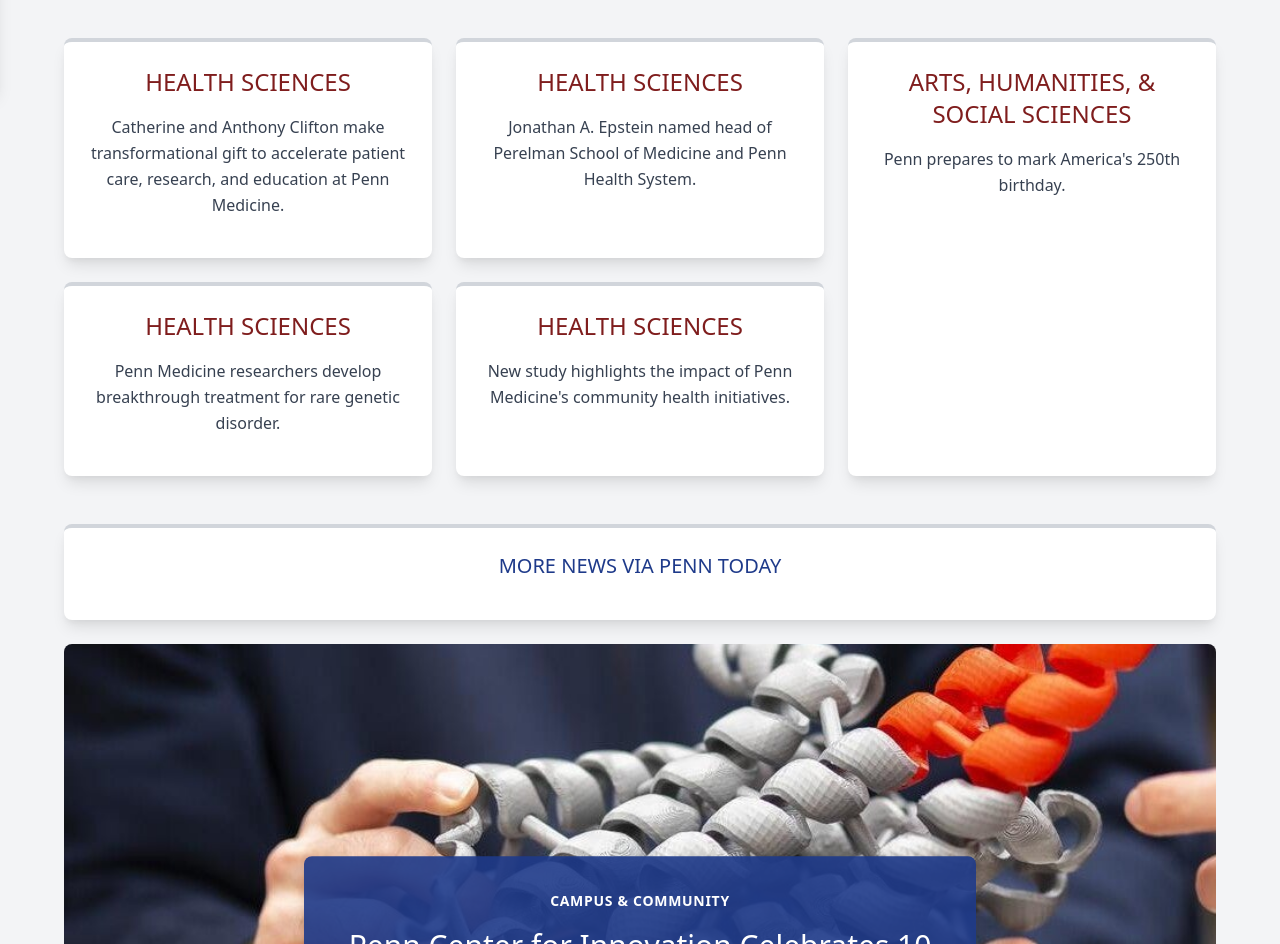
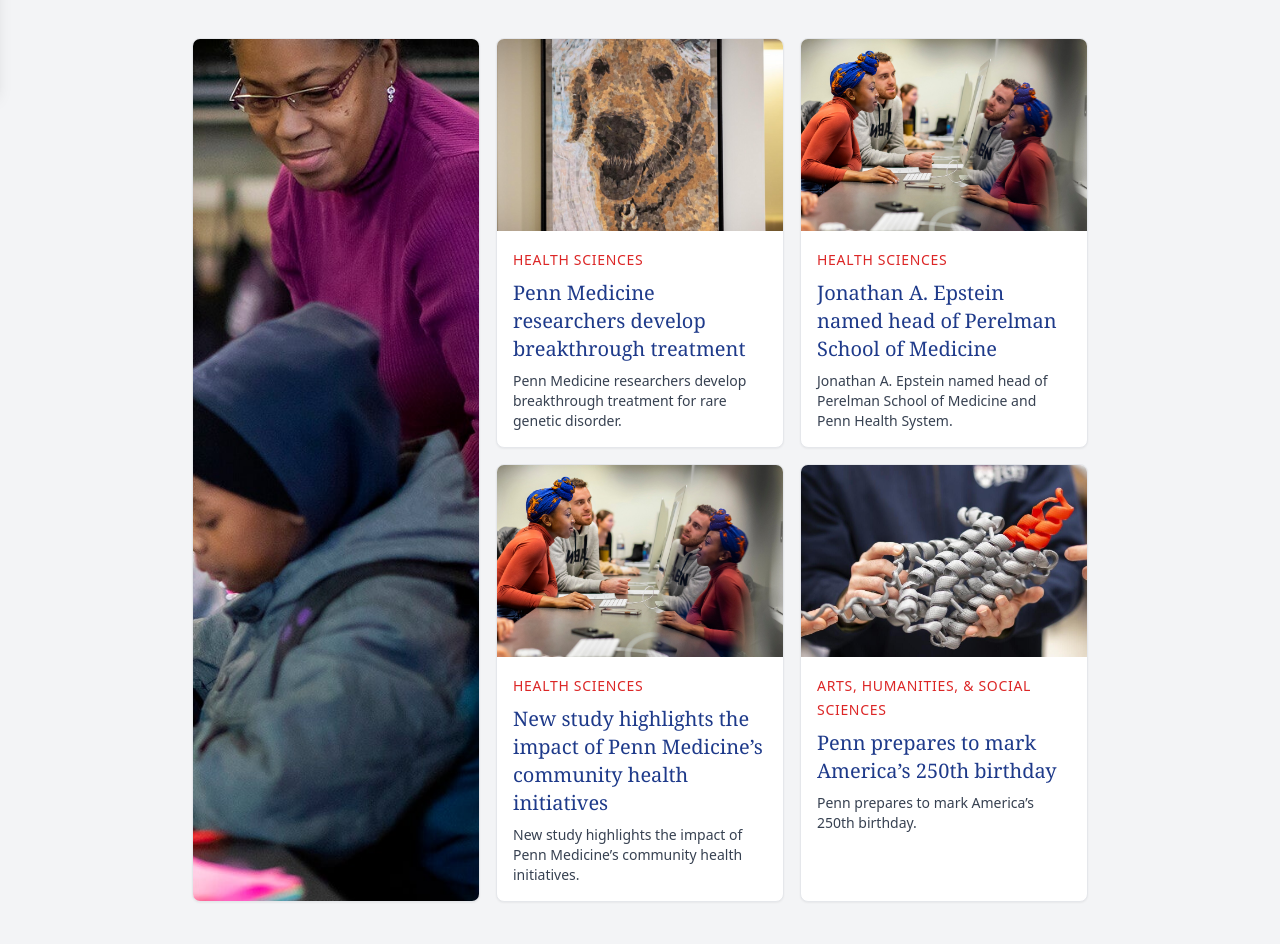
Before and after one commit to ruzibizak/Css_clonning_Thegym, a website: page index.html in a window 1280 px wide. Shown: the part 708-1652 px from the top of the page. Drawn offline with nearby package versions, Linux system fonts and the light colour scheme.

Commit message:
progress

```diff
--- a/index.html
+++ b/index.html
@@ -129,61 +129,105 @@
         <div>
             <h1 class="text-5xl font-bold text-black text-blue-900">News</h1>
         </div>
+        <div class="bg-gray-100 py-12 px-6">
+            <div class="max-w-4xl mx-auto">
+                <!-- Grid Container -->
+                <div class="grid grid-cols-1 sm:grid-cols-2 lg:grid-cols-3 gap-4">
+                    <!-- Column 1 (Rowspan on Laptop) -->
+                    <div class="bg-white rounded-lg shadow-sm border border-gray-200 overflow-hidden lg:row-span-2">
+                        <!-- Image Div (Visible on Both Mobile and Laptop) -->
+                        <img src="images/detlefsen-classroom-1.jpg" alt="Health Sciences" class="w-full h-64 lg:h-full object-cover">
 
-        <div class="bg-gray-100 py-12 px-4 sm:px-8">
-            <!-- Health Sciences Section -->
-            <div class="grid grid-cols-1 md:grid-cols-2 lg:grid-cols-3 gap-6 max-w-6xl mx-auto">
-                <!-- Card 1 (Row 1, Column 1) -->
-                <div class="bg-white p-6 rounded-lg shadow-lg text-center border-t-4 border-gray-300">
-                    <!-- Heading -->
-                    <h1 class="text-2xl font-normal text-red-900 mb-4">HEALTH SCIENCES</h1>
-                    <!-- Paragraph -->
-                    <p class="text-gray-700 text-base leading-relaxed mb-4">
-                        Catherine and Anthony Clifton make transformational gift to accelerate patient care, research, and education at Penn Medicine.
-                    </p>
-                </div>
+                        <!-- Content -->
+                        <div class="p-4">
+                            <!-- Red Header -->
+                            <span class="text-sm font-medium text-red-600 uppercase tracking-wider">HEALTH SCIENCES</span>
+                            <h2 class="text-xl font-serif text-blue-900 mt-2">Catherine and Anthony Clifton make transformational gift</h2>
+                            <!-- Paragraph with Hover Underline -->
+                            <p class="text-gray-700 mt-2 text-sm hover:underline cursor-pointer">
+                                Catherine and Anthony Clifton make transformational gift to accelerate patient care, research, and education at Penn Medicine.
+                            </p>
+                        </div>
+                    </div>
 
-                <!-- Card 2 (Row 1, Column 2) -->
-                <div class="bg-white p-6 rounded-lg shadow-lg text-center border-t-4 border-gray-300">
-                    <!-- Heading -->
-                    <h1 class="text-2xl font-normal text-red-900 mb-4">HEALTH SCIENCES</h1>
-                    <!-- Paragraph -->
-                    <p class="text-gray-700 text-base leading-relaxed mb-4">
-                        Jonathan A. Epstein named head of Perelman School of Medicine and Penn Health System.
-                    </p>
-                </div>
+                    <!-- Column 2 (Image Visible Only on Laptop) -->
+                    <div class="bg-white rounded-lg shadow-sm border border-gray-200 overflow-hidden">
+                        <!-- Image Div (Visible Only on Laptop) -->
+                        <div class="hidden lg:block">
+                            <img src="images/art-matters-fantine-sq.png" alt="Health Sciences" class="w-full h-48 object-cover">
+                        </div>
 
-                <!-- Card 3 (Row 1, Column 3) -->
-                <div class="bg-white p-6 rounded-lg shadow-lg text-center border-t-4 border-gray-300 lg:row-span-2">
-                    <!-- Heading -->
-                    <h1 class="text-2xl font-normal text-red-900 mb-4">ARTS, HUMANITIES, & SOCIAL SCIENCES</h1>
-                    <!-- Paragraph -->
-                    <p class="text-gray-700 text-base leading-relaxed mb-4">
-                        Penn prepares to mark America's 250th birthday.
-                    </p>
-                </div>
+                        <!-- Content -->
+                        <div class="p-4">
+                            <!-- Red Header -->
+                            <span class="text-sm font-medium text-red-600 uppercase tracking-wider">HEALTH SCIENCES</span>
+                            <h2 class="text-xl font-serif text-blue-900 mt-2">Penn Medicine researchers develop breakthrough treatment</h2>
+                            <!-- Paragraph with Hover Underline -->
+                            <p class="text-gray-700 mt-2 text-sm hover:underline cursor-pointer">
+                                Penn Medicine researchers develop breakthrough treatment for rare genetic disorder.
+                            </p>
+                        </div>
+                    </div>
 
-                <!-- Card 4 (Row 2, Column 1) -->
-                <div class="bg-white p-6 rounded-lg shadow-lg text-center border-t-4 border-gray-300">
-                    <!-- Heading -->
-                    <h1 class="text-2xl font-normal text-red-900 mb-4">HEALTH SCIENCES</h1>
-                    <!-- Paragraph -->
-                    <p class="text-gray-700 text-base leading-relaxed mb-4">
-                        Penn Medicine researchers develop breakthrough treatment for rare genetic disorder.
-                    </p>
-                </div>
+                    <!-- Column 3 (Image Visible Only on Laptop) -->
+                    <div class="bg-white rounded-lg shadow-sm border border-gray-200 overflow-hidden">
+                        <!-- Image Div (Visible Only on Laptop) -->
+                        <div class="hidden lg:block">
+                            <img src="images/diversity-jackson-hbo-editing (1).jpg" alt="Health Sciences" class="w-full h-48 object-cover">
+                        </div>
 
-                <!-- Card 5 (Row 2, Column 2) -->
-                <div class="bg-white p-6 rounded-lg shadow-lg text-center border-t-4 border-gray-300">
-                    <!-- Heading -->
-                    <h1 class="text-2xl font-normal text-red-900 mb-4">HEALTH SCIENCES</h1>
-                    <!-- Paragraph -->
-                    <p class="text-gray-700 text-base leading-relaxed mb-4">
-                        New study highlights the impact of Penn Medicine's community health initiatives.
-                    </p>
+                        <!-- Content -->
+                        <div class="p-4">
+                            <!-- Red Header -->
+                            <span class="text-sm font-medium text-red-600 uppercase tracking-wider">HEALTH SCIENCES</span>
+                            <h2 class="text-xl font-serif text-blue-900 mt-2">Jonathan A. Epstein named head of Perelman School of Medicine</h2>
+                            <!-- Paragraph with Hover Underline -->
+                            <p class="text-gray-700 mt-2 text-sm hover:underline cursor-pointer">
+                                Jonathan A. Epstein named head of Perelman School of Medicine and Penn Health System.
+                            </p>
+                        </div>
+                    </div>
+
+                    <!-- Column 4 (Image Visible Only on Laptop) -->
+                    <div class="bg-white rounded-lg shadow-sm border border-gray-200 overflow-hidden">
+                        <!-- Image Div (Visible Only on Laptop) -->
+                        <div class="hidden lg:block">
+                            <img src="images/diversity-jackson-hbo-editing.jpg" alt="Health Sciences" class="w-full h-48 object-cover">
+                        </div>
+
+                        <!-- Content -->
+                        <div class="p-4">
+                            <!-- Red Header -->
+                            <span class="text-sm font-medium text-red-600 uppercase tracking-wider">HEALTH SCIENCES</span>
+                            <h2 class="text-xl font-serif text-blue-900 mt-2">New study highlights the impact of Penn Medicine’s community health initiatives</h2>
+                            <!-- Paragraph with Hover Underline -->
+                            <p class="text-gray-700 mt-2 text-sm hover:underline cursor-pointer">
+                                New study highlights the impact of Penn Medicine’s community health initiatives.
+                            </p>
+                        </div>
+                    </div>
+
+                    <!-- Column 5 (Image Visible Only on Laptop) -->
+                    <div class="bg-white rounded-lg shadow-sm border border-gray-200 overflow-hidden">
+                        <!-- Image Div (Visible Only on Laptop) -->
+                        <div class="hidden lg:block">
+                            <img src="images/penn-center-innovation.jpg" alt="Arts, Humanities, & Social Sciences" class="w-full h-48 object-cover">
+                        </div>
+
+                        <!-- Content -->
+                        <div class="p-4">
+                            <!-- Red Header -->
+                            <span class="text-sm font-medium text-red-600 uppercase tracking-wider">ARTS, HUMANITIES, & SOCIAL SCIENCES</span>
+                            <h2 class="text-xl font-serif text-blue-900 mt-2">Penn prepares to mark America’s 250th birthday</h2>
+                            <!-- Paragraph with Hover Underline -->
+                            <p class="text-gray-700 mt-2 text-sm hover:underline cursor-pointer">
+                                Penn prepares to mark America’s 250th birthday.
+                            </p>
+                        </div>
+                    </div>
                 </div>
             </div>
-
+        </div>
 
             <!-- Penn Today Section -->
             <div class="mt-12 max-w-6xl mx-auto">
```
